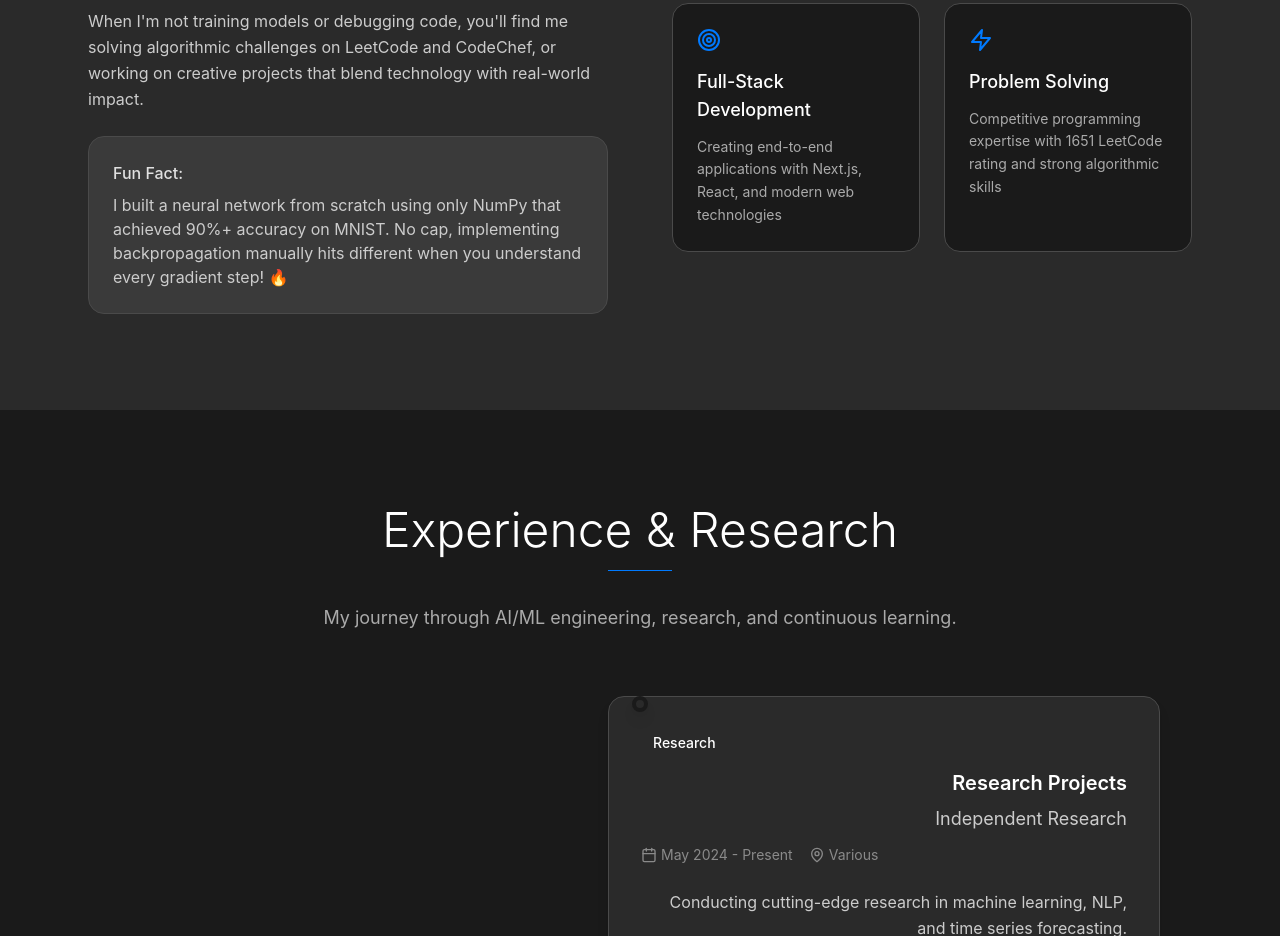
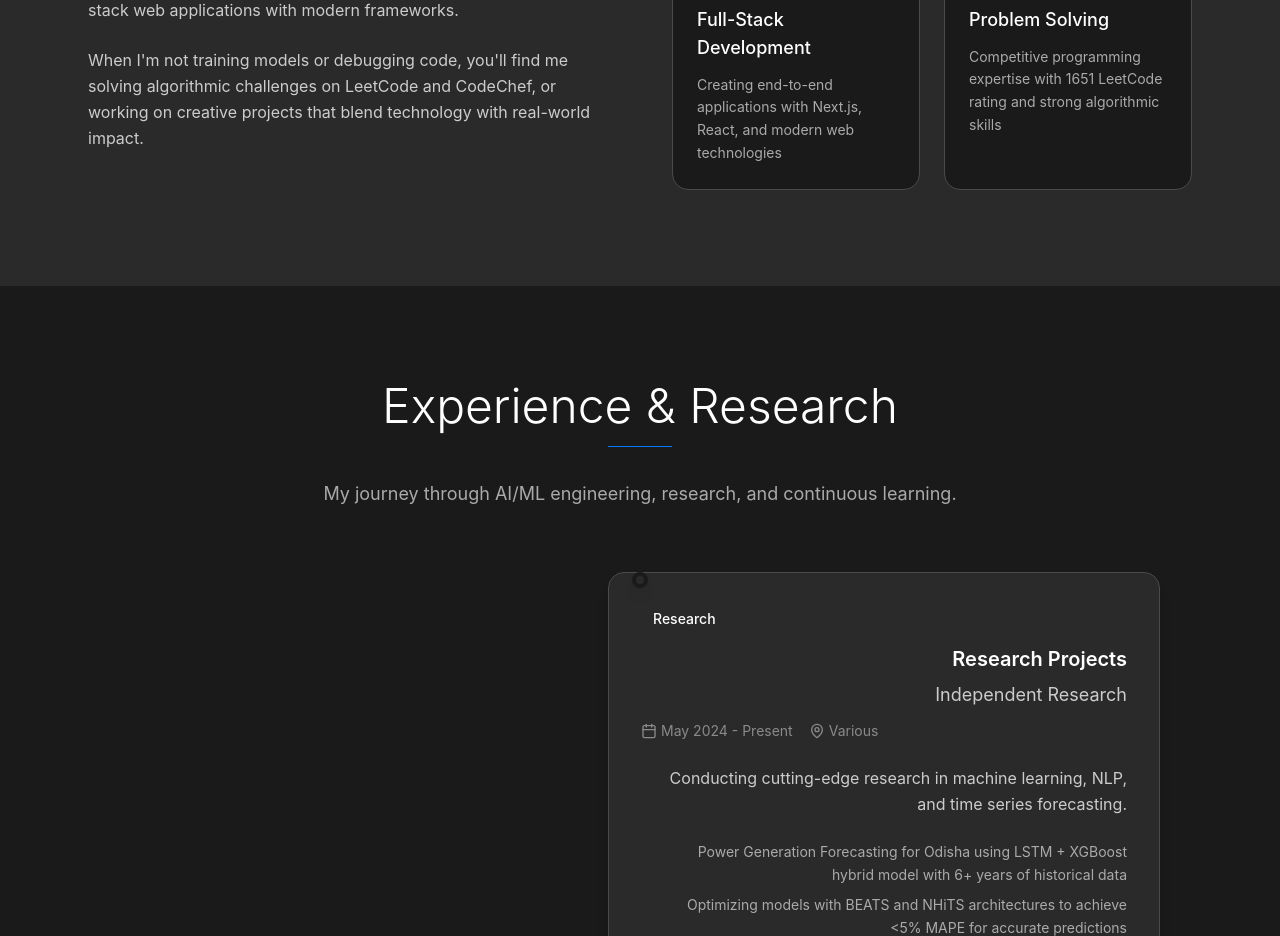
Before and after one commit to saiajitbhavaraju/fortpolio, a React (Vite) app: page / in a window 1280 px wide. Shown: the part 1420-2356 px from the top of the page. Built offline with nearby package versions, Linux system fonts and the light colour scheme.

Commit message:
Update About.tsx

```diff
--- a/src/components/About.tsx
+++ b/src/components/About.tsx
@@ -85,14 +85,7 @@ const About = () => {
                 technology with real-world impact.
               </p>
 
-              {/* Fun Fact */}
-              <div className="bg-primary-200 rounded-2xl p-6 border border-primary-300">
-                <p className="text-primary-800 font-medium mb-2">Fun Fact:</p>
-                <p className="text-primary-700">
-                  I built a neural network from scratch using only NumPy that achieved 90%+ accuracy on MNIST.
-                  No cap, implementing backpropagation manually hits different when you understand every gradient step! 🔥
-                </p>
-              </div>
+
             </div>
 
             {/* Right Column - Traits Grid */}
```
